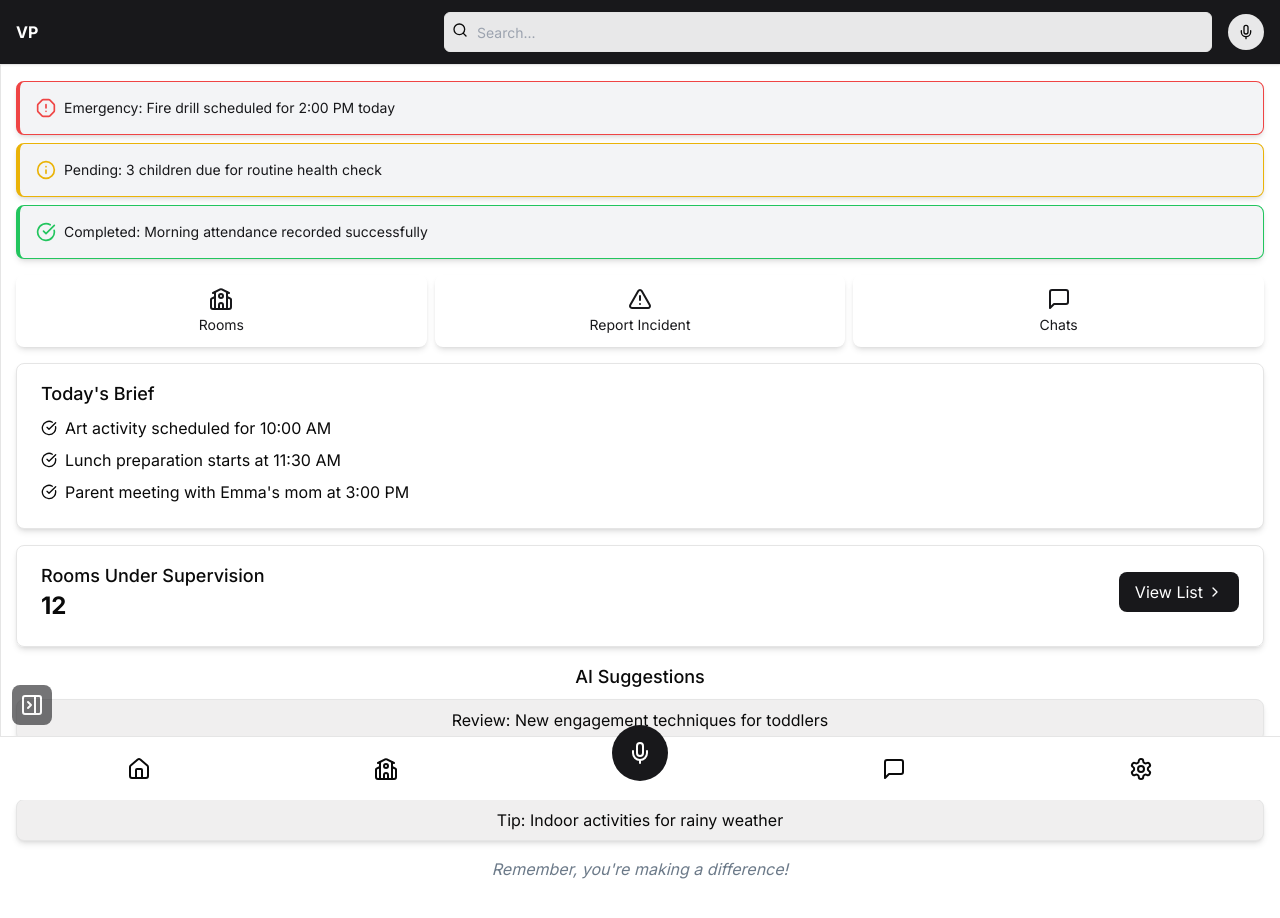
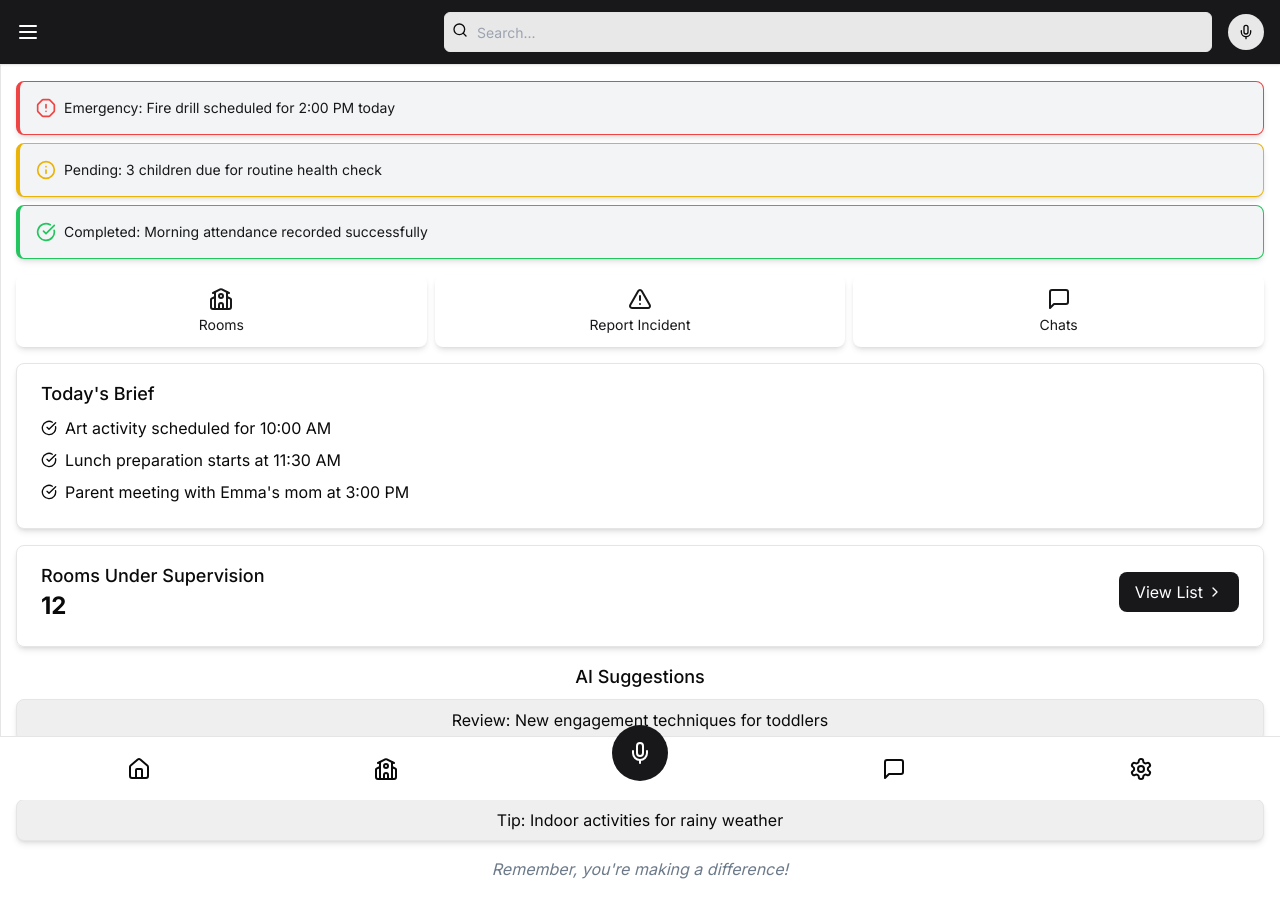
Before and after one commit to Ahmedmemon12/VALA-Plus-demo, a Next.js app: page / in a window 1280 px wide. Shown: the top 918 px of the page. Built offline with nearby package versions, Linux system fonts and the light colour scheme.

Commit message:
Update: change in UI

```diff
--- a/app/layout.tsx
+++ b/app/layout.tsx
@@ -3,8 +3,9 @@ import type { Metadata } from "next";
 import { Inter } from "next/font/google";
 import { ThemeProvider } from "@/components/theme-provider";
 import { Toaster } from "@/components/ui/toaster";
-import { Header } from "@/components/layout/header";
-import { Sidebar } from "@/components/layout/sidebar";
+// import { Header } from "@/components/layout/header";
+// import { Sidebar } from "@/components/layout/sidebar";
+import {HeaderSidebar} from "@/components/layout/headerSidebar"
 import { Footer } from "@/components/layout/footer";
 import { VoiceModal } from "@/components/layout/voiceModal";
 
@@ -29,9 +30,10 @@ export default function RootLayout({
           enableSystem={false}
         >
           <div className="min-h-screen bg-white">
-            <Header />
+            {/* <Header /> */}
+            <HeaderSidebar />
             <div className="flex">
-              <Sidebar />
+              {/* <Sidebar /> */}
               <VoiceModal />
               <main className="flex-1 pb-16">{children}</main>
             </div>
--- a/components/layout/header.tsx
+++ /dev/null
@@ -1,38 +0,0 @@
-"use client";
-
-import { Search, Mic } from "lucide-react";
-import { Input } from "@/components/ui/input";
-import { Button } from "@/components/ui/button";
-import { useChatEnabled } from "@/hooks/useChatEnabled"; // Import the custom hook
-
-export function Header() {
-  const { toggleChat } = useChatEnabled(); // Use the custom hook to get the state and function
-
-  return (
-    <header className="sticky top-0 z-50 w-full border-b bg-zinc-900 shadow-sm">
-      <div className="flex h-16 items-center w-full gap-2 px-4">
-        <div className="flex items-center space-x-4">
-          <span className="text-md font-bold text-white">
-            <a href="/">VP</a>
-          </span>
-        </div>
-        <div className="ml-auto flex items-center space-x-4">
-          <div className="relative">
-            <Search className="absolute left-2 top-2.5 h-4 w-4 text-muted-foreground" />
-            <Input placeholder="Search..." className="pl-8 w-[60vw] bg-white/90" />
-          </div>
-          <Button
-            variant="ghost"
-            size="icon"
-            className="h-9 w-9 rounded-full bg-white/90 hover:bg-white hover:text-black"
-            onClick={toggleChat} // Call toggleChat from the hook
-            aria-label="Toggle voice input"
-          >
-            <Mic className="h-4 w-4" />
-            <span className="sr-only">Toggle voice input</span>
-          </Button>
-        </div>
-      </div>
-    </header>
-  );
-}
--- a/components/layout/sidebar.tsx
+++ b/components/layout/headerSidebar.jsx
@@ -4,6 +4,7 @@ import { useState } from "react";
 import Link from "next/link";
 import { usePathname } from "next/navigation";
 import { cn } from "@/lib/utils";
+import { Input } from "@/components/ui/input";
 import { Button } from "@/components/ui/button";
 import { ScrollArea } from "@/components/ui/scroll-area";
 import { Avatar, AvatarFallback, AvatarImage } from "@/components/ui/avatar";
@@ -13,38 +14,60 @@ import {
   MessageSquare,
   Settings,
   Mic,
-  Users,
-  PanelRightClose,
-  PanelRightOpen,
+  Menu,
+  X,
   CircleHelp,
   CircleAlert,
   NotepadText,
+  Search,
 } from "lucide-react";
 
 const recentChats = [
-  { name: "John's mother", id: "1", "url":"/chat/new" },
-  { name: "Adam's father", id: "2", "url":"/chat/new" },
-  { name: "Administrator", id: "3", "url":"/chat/new" },
+  { name: "John's mother", id: "1", url: "/chat/new" },
+  { name: "Adam's father", id: "2", url: "/chat/new" },
+  { name: "Administrator", id: "3", url: "/chat/new" },
 ];
 
-export function Sidebar() {
+export function HeaderSidebar() {
+  const [isExpanded, setIsExpanded] = useState(false);
   const pathname = usePathname();
-  const [isExpanded, setIsExpanded] = useState(false);
+
+  const toggleSidebar = () => setIsExpanded((prev) => !prev);
 
   return (
-    <>
-      {!isExpanded ? (
-        <div className="fixed h-full flex items-end pb-32 w-0">
-          <span
-            className="h-10 aspect-square rounded-lg bg-zinc-900 text-white flex items-center justify-center opacity-60 m-3"
-            onClick={() => setIsExpanded(!isExpanded)}
-          >
-            <PanelRightClose />
-          </span>
+    <div>
+      {/* Header */}
+      <header className="sticky top-0 z-50 w-full border-b bg-zinc-900 shadow-sm">
+        <div className="flex h-16 items-center w-full gap-2 px-4">
+          <div className="flex items-center space-x-4">
+            <span className="text-md font-bold text-white">
+              <a href="#" onClick={toggleSidebar}>
+                {!isExpanded ? <Menu /> : <X />}
+              </a>
+            </span>
+          </div>
+          <div className="ml-auto flex items-center space-x-4">
+            <div className="relative">
+              <Search className="absolute left-2 top-2.5 h-4 w-4 text-muted-foreground" />
+              <Input
+                placeholder="Search..."
+                className="pl-8 w-[60vw] bg-white/90"
+              />
+            </div>
+            <Button
+              variant="ghost"
+              size="icon"
+              className="h-9 w-9 rounded-full bg-white/90 hover:bg-white hover:text-black"
+              aria-label="Toggle voice input"
+            >
+              <Mic className="h-4 w-4" />
+              <span className="sr-only">Toggle voice input</span>
+            </Button>
+          </div>
         </div>
-      ) : (
-        <></>
-      )}
+      </header>
+
+      {/* Sidebar */}
       <div
         className={cn(
           "fixed left-0 top-16 z-40 h-[calc(100vh-4rem)] w-64 border-r bg-[#F0EFEF] transition-all duration-300 pb-16",
@@ -141,7 +164,7 @@ export function Sidebar() {
                     </h2>
                     <div className="space-y-1">
                       {recentChats.map((chat) => (
-                        <Link key={chat.id} href={`/chat/new`}>
+                        <Link key={chat.id} href={chat.url}>
                           <Button
                             variant="ghost"
                             className="w-full justify-start"
@@ -171,14 +194,14 @@ export function Sidebar() {
               )}
             </div>
             <div className="flex justify-between px-4 items-center">
-              <Link href={"/feedback"} className="bg-zinc-900 text-white rounded-full p-2" ><CircleHelp /></Link>
-              <span onClick={() => setIsExpanded(!isExpanded)}>
-                <PanelRightOpen />
-              </span>
+              <Link href={"/feedback"} className="bg-zinc-900 text-white rounded-full p-2">
+                <CircleHelp />
+              </Link>
+              <span></span>
             </div>
           </div>
         </ScrollArea>
       </div>
-    </>
+    </div>
   );
 }
```
